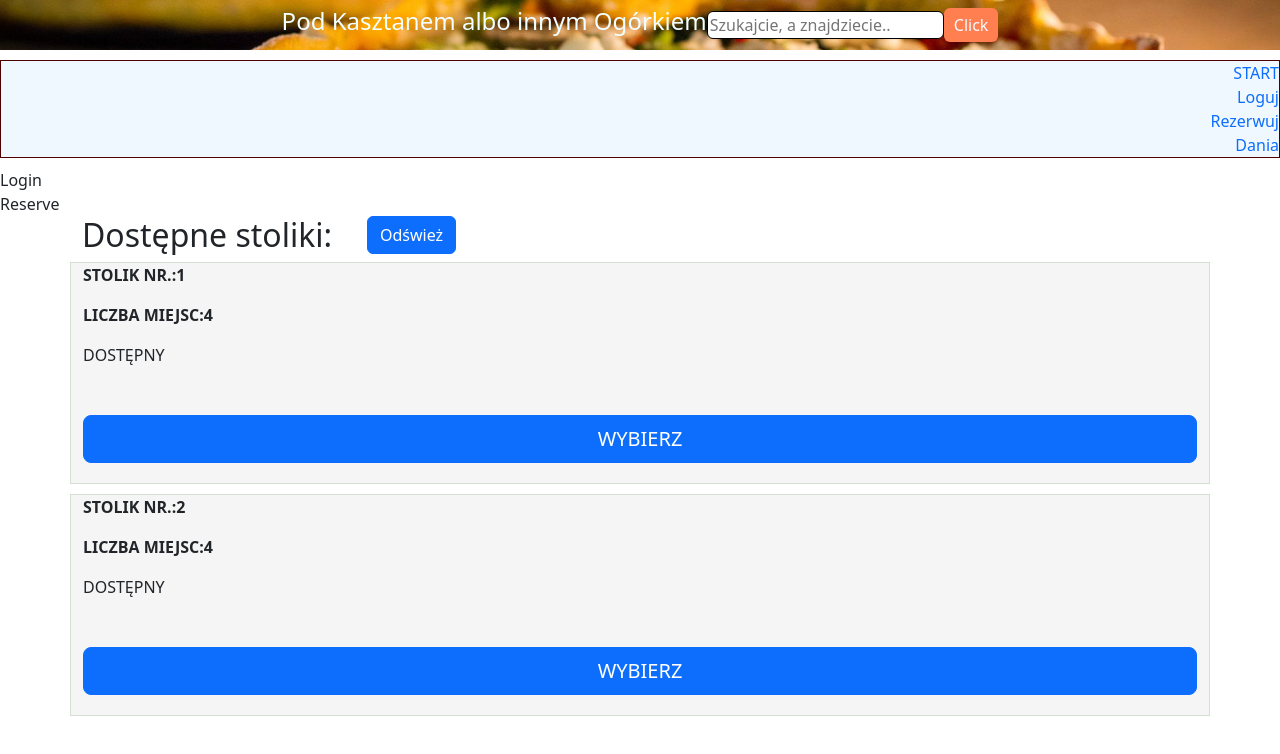
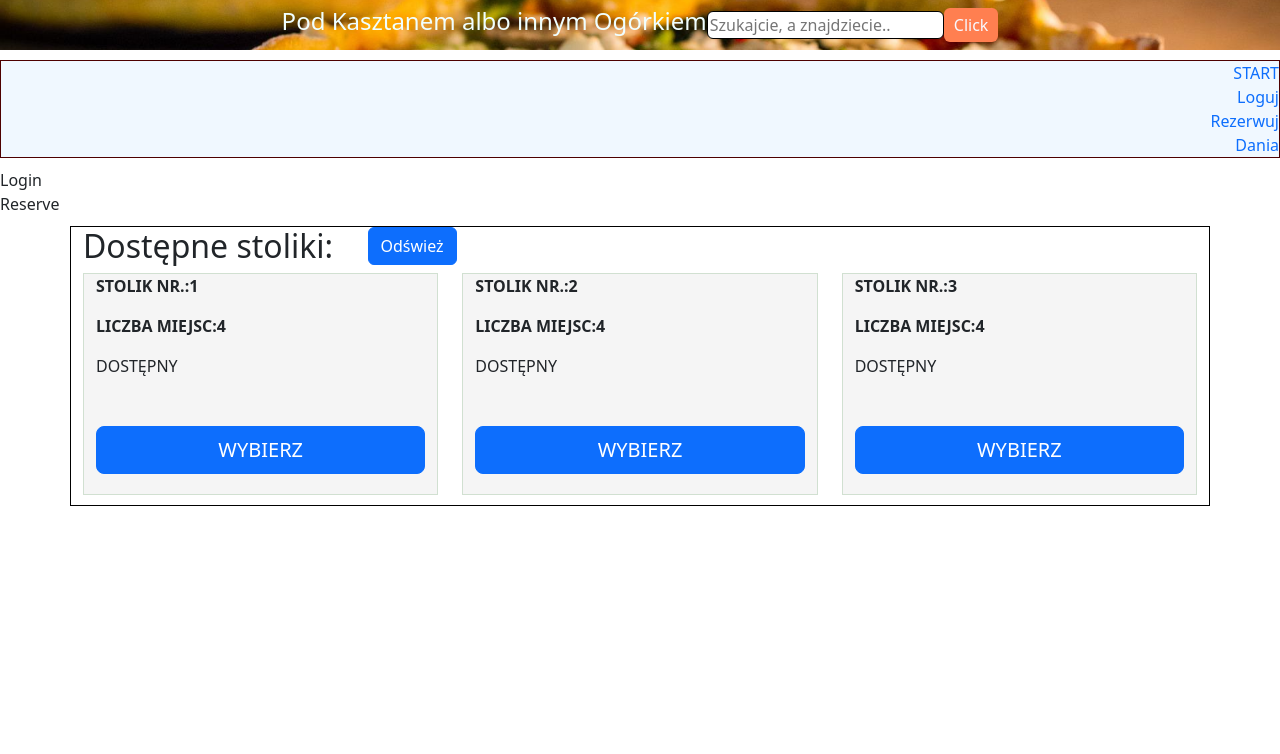
Before and after one commit to ZAndrykowski/New-project, a React app: page / in a window 1280 px wide. Shown: the top 754 px of the page. Built offline with nearby package versions, Linux system fonts and the light colour scheme.

Commit message:
littlechanges

```diff
--- a/src/App.js
+++ b/src/App.js
@@ -19,13 +19,19 @@ class App extends Component {
           id: 1,
           seats: '4',
           image: '',
-          reserve: ''
+          reserve: true
         },
         {
           id: 2,
           seats: '4',
           image: '',
-          reserve: ''
+          reserve: true
+        },
+        {
+          id: 3,
+          seats: '4',
+          image: '',
+          reserve: false
         }
       ]
     };
--- a/src/components/Tables/Table/Table.js
+++ b/src/components/Tables/Table/Table.js
@@ -5,6 +5,8 @@ import { Row, Col, Button, Container } from 'react-bootstrap';
 
 function Table(props){
     return (
+        <Col>
+
         <Container fluid="md" className={styles.table}>
         <Row>
             <Col xs={8} md={14}>
@@ -28,6 +30,7 @@ function Table(props){
             </div>
         </Row>
         </Container>
+        </Col>
     );
 
 
--- a/src/components/Tables/Tables.js
+++ b/src/components/Tables/Tables.js
@@ -15,72 +15,13 @@ class Tables extends Component{
                 <Row>
                     <Col xs={3}><h2 className={styles.table}>Dostępne stoliki: </h2></Col>
                     <Col xs={7}><Button as="input" type="reset" value="Odśwież" /></Col>
+
+                </Row>
+                <Row>
                     {this.props.tables.map(tables => <Table {...tables}/>)}
                 </Row>
 
-                {/* <Row>
-                    <Col><Table /></Col>
-                    <Col><Table /></Col>
-                    <Col><Table /></Col>
-                    <Col><Table /></Col>
-                    <Col><Table /></Col>
-                    <Col><Table /></Col>
 
-
-                </Row>
-                <Row>
-                    <Col><Table /></Col>
-                    <Col><Table /></Col>
-                    <Col><Table /></Col>
-                    <Col><Table /></Col>
-                    <Col><Table /></Col>
-                    <Col><Table /></Col>
-
-                </Row>
-                <Row>
-                    <Col><Table /></Col>
-                    <Col><Table /></Col>
-                    <Col><Table /></Col>
-                    <Col><Table /></Col>
-                    <Col><Table /></Col>
-                    <Col><Table /></Col>
-
-                </Row>
-                <Row>
-                    <Col><Table /></Col>
-                    <Col><Table /></Col>
-                    <Col><Table /></Col>
-                    <Col><Table /></Col>
-                    <Col><Table /></Col>
-                    <Col><Table /></Col>
-
-                </Row>
-                <Row>
-                    <Col><Table /></Col>
-                    <Col><Table /></Col>
-                    <Col><Table /></Col>
-                    <Col><Table /></Col>
-                    <Col><Table /></Col>
-                    <Col><Table /></Col>
-
-                </Row>
-                <Row>
-                    <Col><Table /></Col>
-                    <Col><Table /></Col>
-                    <Col><Table /></Col>
-                    <Col><Table /></Col>
-                    <Col><Table /></Col>
-                    <Col><Table /></Col>
-
-                </Row>
-                <Row>
-                    <Col><Table /></Col>
-                    <Col><Table /></Col>
-                    <Col><Table /></Col>
-                    <Col><Table /></Col>
-                    <Col><Table /></Col>
-                    <Col><Table /></Col>
-                </Row> */}
             </Container>
         );
     }
--- a/src/components/Tables/Tables.module.css
+++ b/src/components/Tables/Tables.module.css
@@ -1,7 +1,8 @@
-/* .container{
+.container{
+    display: grid;
     border: 1px solid #000;
     margin: 10px 0;
-} */
+}
 
 .title{
     font-weight: bold;
```
